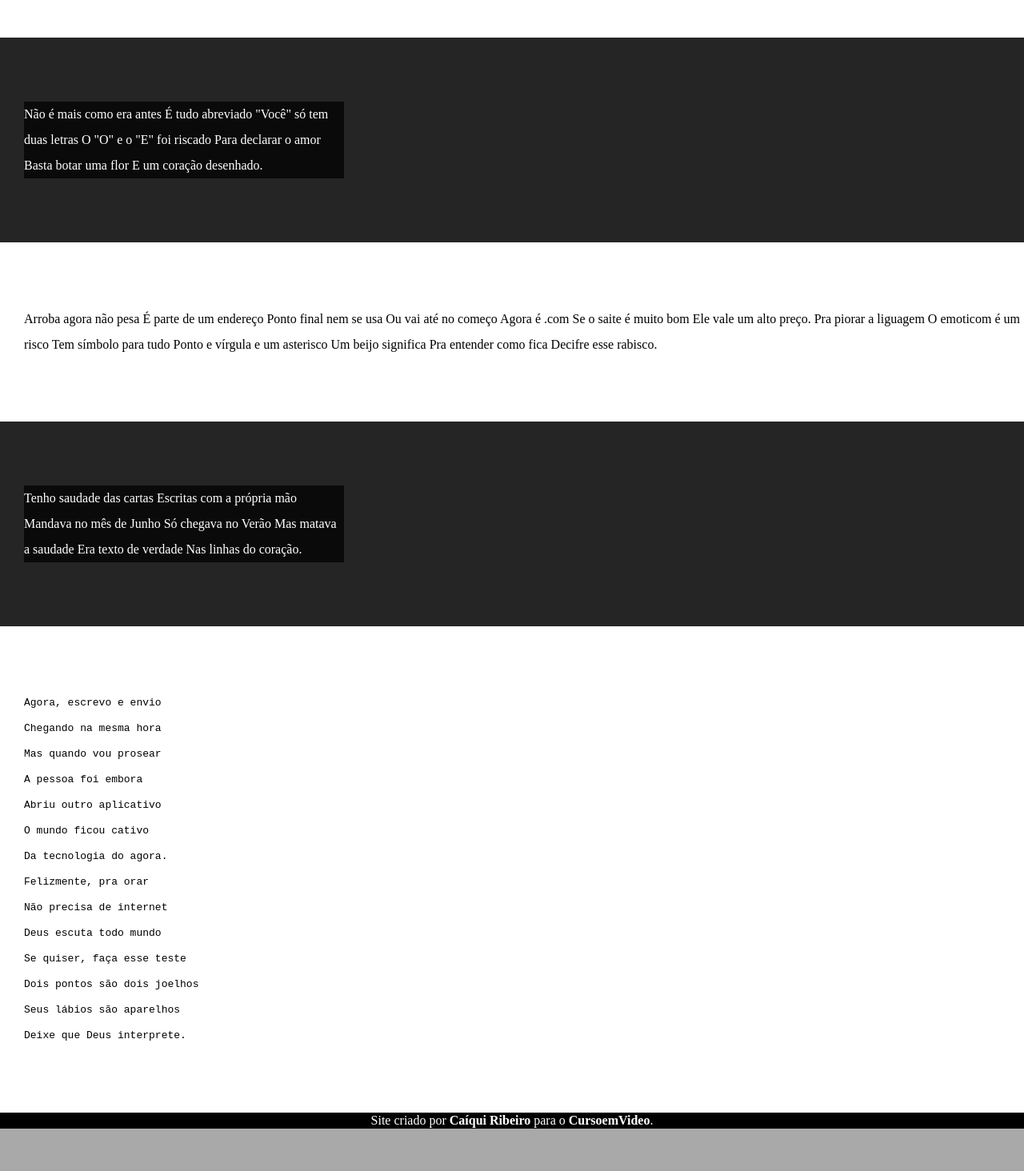
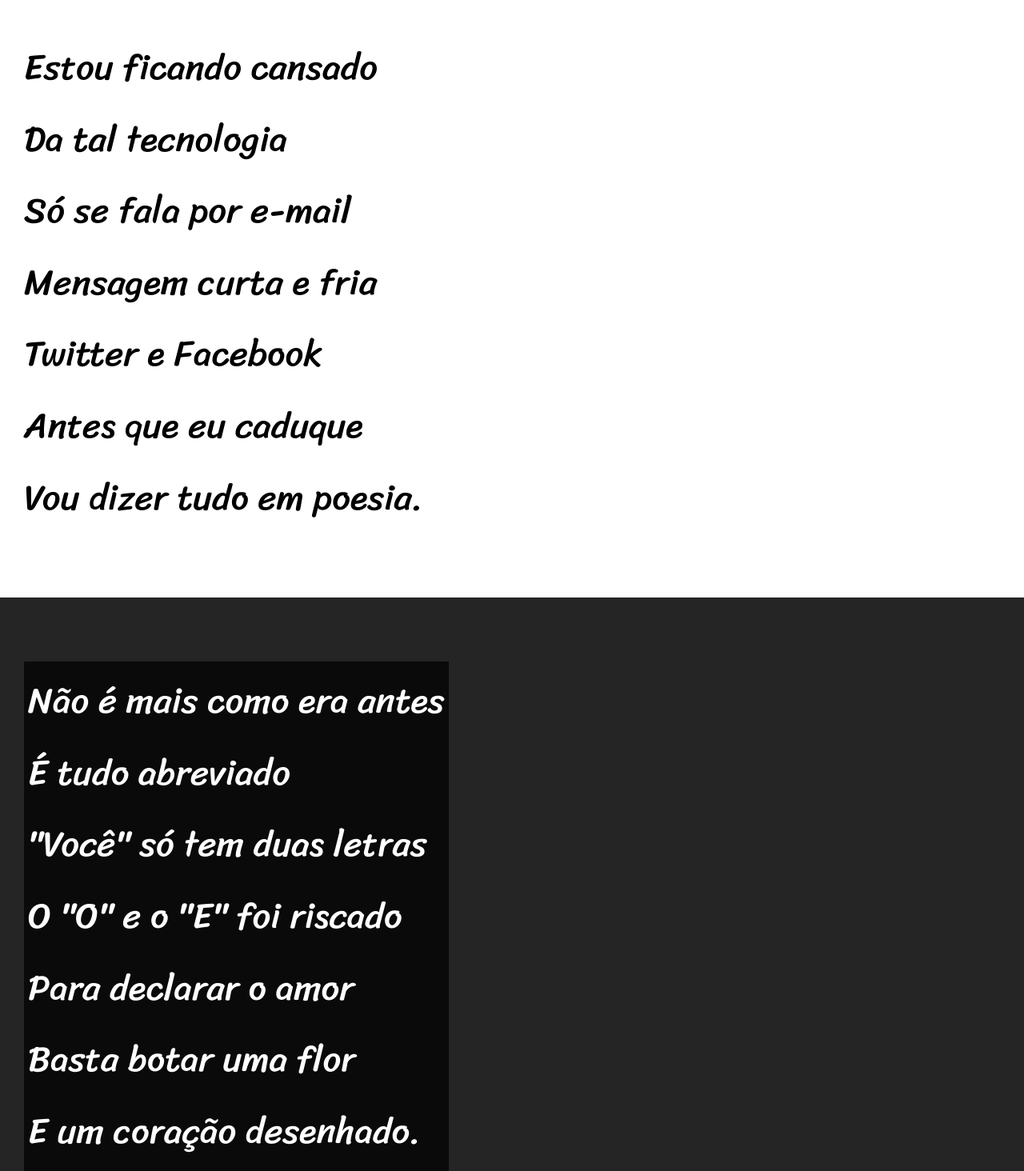
Before and after one commit to iFoxElement/html-css, a plain HTML site: page desafios/d012/index.html in a window 1280 px wide. Shown: the part 300-1764 px from the top of the page at 80% size. Before the commit the page ends 1711 px from the top, so only its background shows below. Drawn offline with Linux system fonts and the light colour scheme.

Commit message:
att de estilos

```diff
--- a/desafios/d012/estilo/style.css
+++ b/desafios/d012/estilo/style.css
@@ -1,17 +1,24 @@
 @charset "UTF-8";
 
-section > pre {
-    white-space: pre-line;
-    }
+@import url('https://fonts.googleapis.com/css2?family=Passion+One:wght@400;700;900&family=Sriracha&display=swap');
+
+:root {
+    --fonte01: Verdana, Geneva, Tahoma, sans-serif;
+    --fonte02: "Passion One", sans-serif;
+    --fonte03: "Sriracha", cursive;
+}
+
 
     * {
         margin: 0px;
         padding: 0px;
+        font-size: 1em;
     }
 
     html, body {
         min-height: 100vh;
         background-color: darkgray;
+        font-family: var(--fonte01);
     }
 
     header {
@@ -23,6 +30,8 @@ section > pre {
     header > h1 {
         padding-top: 50px;
         font-variant: small-caps;
+        font-family: var(--fonte02);
+        font-size: 10vw;
     }
 
     header p {
@@ -49,6 +58,8 @@ section > pre {
         padding-bottom: 10vh;
         line-height: 2em;
         padding-left: 30px;
+        font-family: var(--fonte03);
+        font-size: 3.5vw;
     }
 
     section.imagem {
@@ -57,7 +68,8 @@ section > pre {
     }
 
     section.imagem > p {
-        width: 400px;
+        display: inline-block;
+        padding: 5px;
         background-color: rgba(0, 0, 0, 0.733);
     }
 
--- a/desafios/d012/index.html
+++ b/desafios/d012/index.html
@@ -14,88 +14,77 @@
 
     <section class="normal">
         <p>
-
-                Estou ficando cansado
-                Da tal tecnologia
-                Só se fala por e-mail
-                Mensagem curta e fria
-                Twitter e Facebook
-                Antes que eu caduque
+            Estou ficando cansado<br>
+            Da tal tecnologia<br>
+            Só se fala por e-mail<br>
+            Mensagem curta e fria<br>
+            Twitter e Facebook<br>
+            Antes que eu caduque<br>
             Vou dizer tudo em poesia.
-
         </p>
     </section>
 
 
     <section class="imagem">
         <p>
-
-                Não é mais como era antes
-                É tudo abreviado
-                "Você" só tem duas letras
-                O "O" e o "E" foi riscado
-                Para declarar o amor
-                Basta botar uma flor
+            Não é mais como era antes<br>
+            É tudo abreviado<br>
+            "Você" só tem duas letras<br>
+            O "O" e o "E" foi riscado<br>
+            Para declarar o amor<br>
+            Basta botar uma flor<br>
             E um coração desenhado.
-
         </p>
     </section>
 
 
     <section class="normal">
-        <p></p>
-
-                Arroba agora não pesa
-                É parte de um endereço
-                Ponto final nem se usa
-                Ou vai até no começo
-                Agora é .com
-                Se o saite é muito bom
-                Ele vale um alto preço.
-                Pra piorar a liguagem
-                O emoticom é um risco
-                Tem símbolo para tudo
-                Ponto e vírgula e um asterisco
-                Um beijo significa
-                Pra entender como fica
+        <p>
+            Arroba agora não pesa<br>
+            É parte de um endereço<br>
+            Ponto final nem se usa<br>
+            Ou vai até no começo<br>
+            Agora é .com<br>
+            Se o saite é muito bom<br>
+            Ele vale um alto preço.<br>
+            Pra piorar a liguagem<br>
+            O emoticom é um risco<br>
+            Tem símbolo para tudo<br>
+            Ponto e vírgula e um asterisco<br>
+            Um beijo significa<br>
+            Pra entender como fica<br>
             Decifre esse rabisco.
-
-        </p></p>
+        </p>
     </section>
 
 
     <section class="imagem">
-
-
         <p>
-                Tenho saudade das cartas
-                Escritas com a própria mão
-                Mandava no mês de Junho
-                Só chegava no Verão
-                Mas matava a saudade
-                Era texto de verdade
+            Tenho saudade das cartas<br>
+            Escritas com a própria mão<br>
+            Mandava no mês de Junho<br>
+            Só chegava no Verão<br>
+            Mas matava a saudade<br>
+            Era texto de verdade<br>
             Nas linhas do coração.
         </p>
-
     </section>
     <section class="normal">
         <p>
-            <pre>
-                Agora, escrevo e envio
-                Chegando na mesma hora
-                Mas quando vou prosear
-                A pessoa foi embora
-                Abriu outro aplicativo
-                O mundo ficou cativo
-                Da tecnologia do agora.
-                Felizmente, pra orar
-                Não precisa de internet
-                Deus escuta todo mundo
-                Se quiser, faça esse teste
-                Dois pontos são dois joelhos
-                Seus lábios são aparelhos
+            Agora, escrevo e envio<br>
+            Chegando na mesma hora<br>
+            Mas quando vou prosear<br>
+            A pessoa foi embora<br>
+            Abriu outro aplicativo<br>
+            O mundo ficou cativo<br>
+            Da tecnologia do agora.<br>
+            Felizmente, pra orar<br>
+            Não precisa de internet<br>
+            Deus escuta todo mundo<br>
+            Se quiser, faça esse teste<br>
+            Dois pontos são dois joelhos<br>
+            Seus lábios são aparelhos<br>
             Deixe que Deus interprete.
-            </pre>
         </p>
     </section>
 
```
Lines whose indentation alone changed are shown as unchanged.
